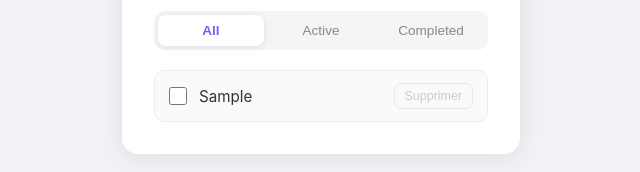
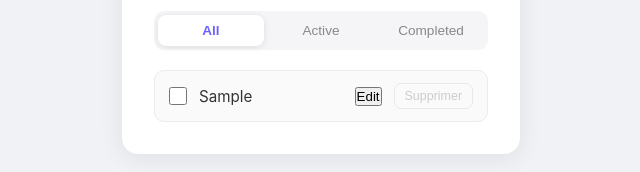
Before and after one commit to kevTsii/react-refresher, a React (Create React App) app: page / in a window 1280 px wide. Both pictures are taken after typing "Sample" into the empty fields and a click on the button "Ajouter". Shown: the part 183-355 px from the top of the page, without its empty margins (319-959 px from the left). Built offline with nearby package versions, Linux system fonts and the light colour scheme.

Commit message:
feat(crud-j1): Add update logic

```diff
--- a/src/components/List.jsx
+++ b/src/components/List.jsx
@@ -1,4 +1,6 @@
-export function List({tasks, filter, removeTask, toggleTask}) {
+import {Task} from "./Task";
+
+export function List({tasks, filter, removeTask, toggleTask, updateTask}) {
     const filterMap = {
         all: tasks,
         active: tasks.filter(t => !t.done),
@@ -13,17 +15,12 @@ export function List({tasks, filter, removeTask, toggleTask}) {
     return (
         <ul className="todo-list">
             {visibleTasks.map(task => (
-                <li key={task.id} className={`todo-item ${task.done ? "done" : ""}`}>
-                    <input
-                        type="checkbox"
-                        checked={task.done}
-                        onChange={() => toggleTask(task.id)}
-                    />
-                    <span className="todo-item-name">{task.name}</span>
-                    <button className="btn-remove" onClick={() => removeTask(task.id)}>
-                        Supprimer
-                    </button>
-                </li>
+                <Task
+                    removeTask={removeTask}
+                    toggleTask={toggleTask}
+                    updateTask={updateTask}
+                    task={task}
+                />
             ))}
         </ul>
     )
--- /dev/null
+++ b/src/components/Task.jsx
@@ -0,0 +1,37 @@
+import {useState} from "react";
+
+export function Task({task, toggleTask, removeTask, updateTask}) {
+    const [editing, setEditing] = useState(false)
+    const [newName, setNewName] = useState(task.name)
+
+    const handleUpdateTask = () => {
+        if (newName.trim().length === 0) return
+        updateTask(task.id, newName.trim())
+        setEditing(false)
+    }
+
+    const handleKeyDown = (e) => {
+        if (e.key === "Enter") handleUpdateTask()
+    }
+
+    return (
+        <>
+            <li key={task.id} className={`todo-item ${task.done ? "done" : ""}`}>
+                <input
+                    type="checkbox"
+                    checked={task.done}
+                    onChange={() => toggleTask(task.id)}
+                />
+                {!editing
+                    ? <span className="todo-item-name">{task.name}</span>
+                    : <input type="text" value={newName} onChange={(e) => setNewName(e.target.value)} onKeyDown={handleKeyDown}/>
+                }
+
+                <button onClick={() => setEditing(true)}>Edit</button>
+                <button className="btn-remove" onClick={() => removeTask(task.id)}>
+                    Supprimer
+                </button>
+            </li>
+        </>
+    )
+}
--- a/src/components/TodoList.jsx
+++ b/src/components/TodoList.jsx
@@ -16,6 +16,10 @@ export const TodoList = () => {
         setTasks(prev => prev.filter(t => t.id !== id))
     }
 
+    const updateTask = (id, newName) => {
+        setTasks(prev => prev.map(t => t.id === id ? {...t, name: newName} : t))
+    }
+
     const toggleTask = (id) => {
         setTasks(prev => prev.map(t => t.id === id ? {...t, done: !t.done} : t))
     }
@@ -31,6 +35,7 @@ export const TodoList = () => {
             />
             <List
                 tasks={tasks}
+                updateTask={updateTask}
                 removeTask={removeTask}
                 toggleTask={toggleTask}
                 filter={taskFilter}
```
